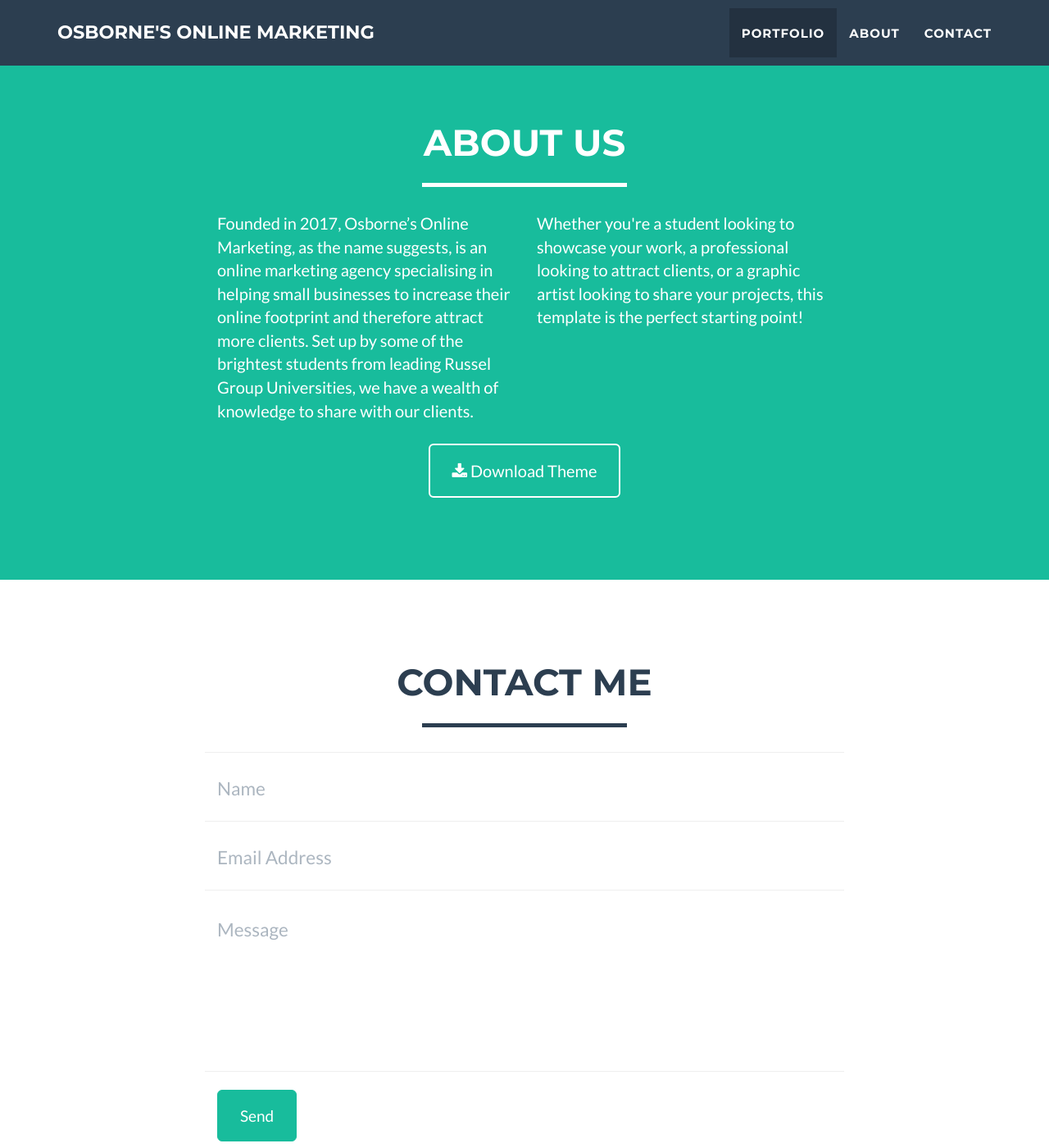
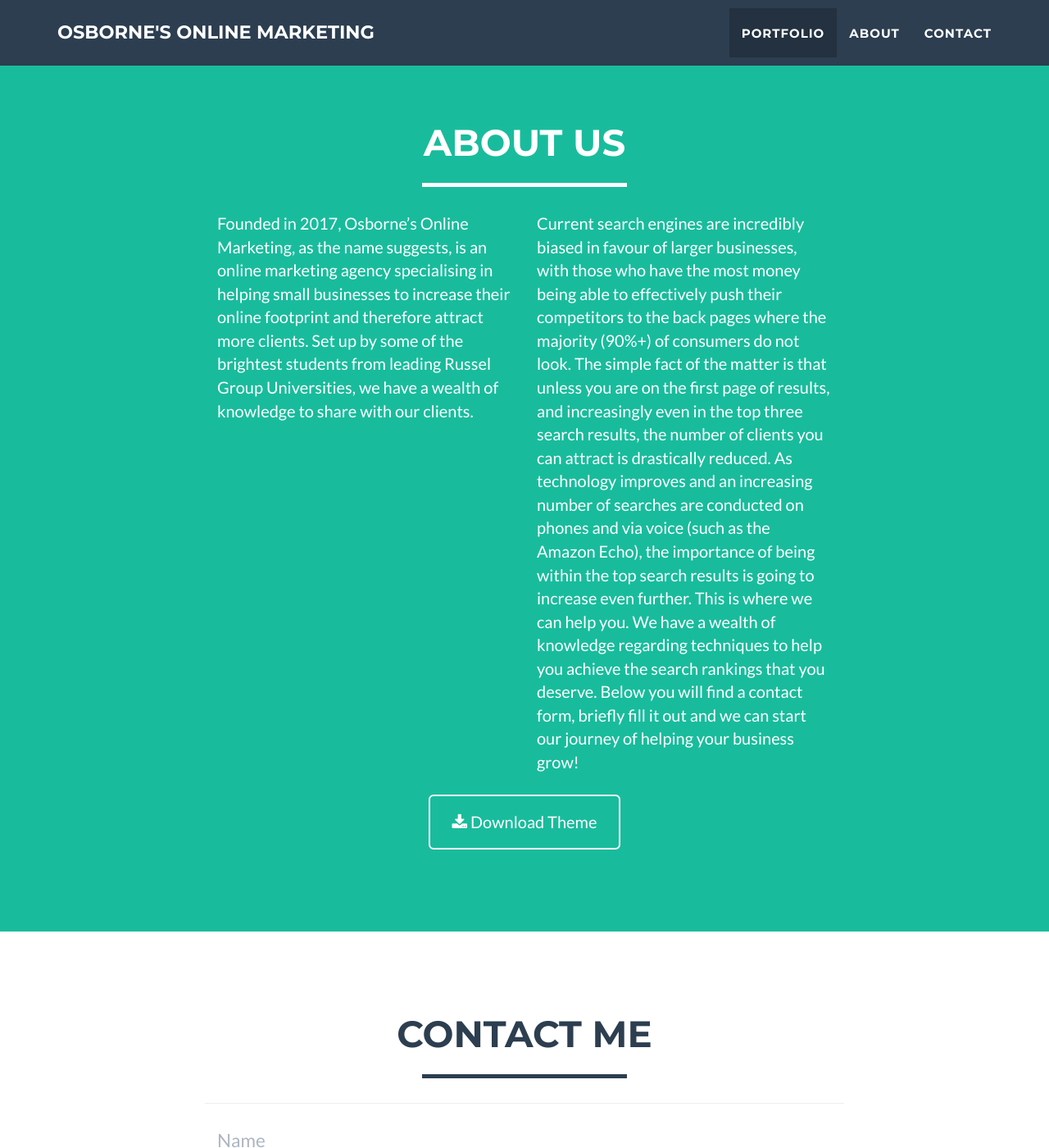
Before and after one commit to OsbornesOnlineMarketing/OsbornesOnlineMarketing.github.io, a Jekyll site: the page built from index.html, in a window 1280 px wide and 1400 px high, scrolled down 1718 px. Shown: the whole window at 82% size. Built offline with Jekyll 4.4.1, drawn with Linux system fonts in a browser that asks for light colours.

Commit message:
Update about.html

```diff
--- a/_includes/about.html
+++ b/_includes/about.html
@@ -12,7 +12,7 @@
                     <p> Founded in 2017, Osborne’s Online Marketing, as the name suggests, is an online marketing agency specialising in helping small businesses to increase their online footprint and therefore attract more clients. Set up by some of the brightest students from leading Russel Group Universities, we have a wealth of knowledge to share with our clients.</p>
                 </div>
                 <div class="col-lg-4">
-                    <p>Whether you're a student looking to showcase your work, a professional looking to attract clients, or a graphic artist looking to share your projects, this template is the perfect starting point! </p>
+                    <p> Current search engines are incredibly biased in favour of larger businesses, with those who have the most money being able to effectively push their competitors to the back pages where the majority (90%+) of consumers do not look. The simple fact of the matter is that unless you are on the first page of results, and increasingly even in the top three search results, the number of clients you can attract is drastically reduced. As technology improves and an increasing number of searches are conducted on phones and via voice (such as the Amazon Echo), the importance of being within the top search results is going to increase even further. This is where we can help you. We have a wealth of knowledge regarding techniques to help you achieve the search rankings that you deserve. Below you will find a contact form, briefly fill it out and we can start our journey of helping your business grow! </p>
                 </div>
                 <div class="col-lg-8 col-lg-offset-2 text-center">
                     <a href="#" class="btn btn-lg btn-outline">
```
